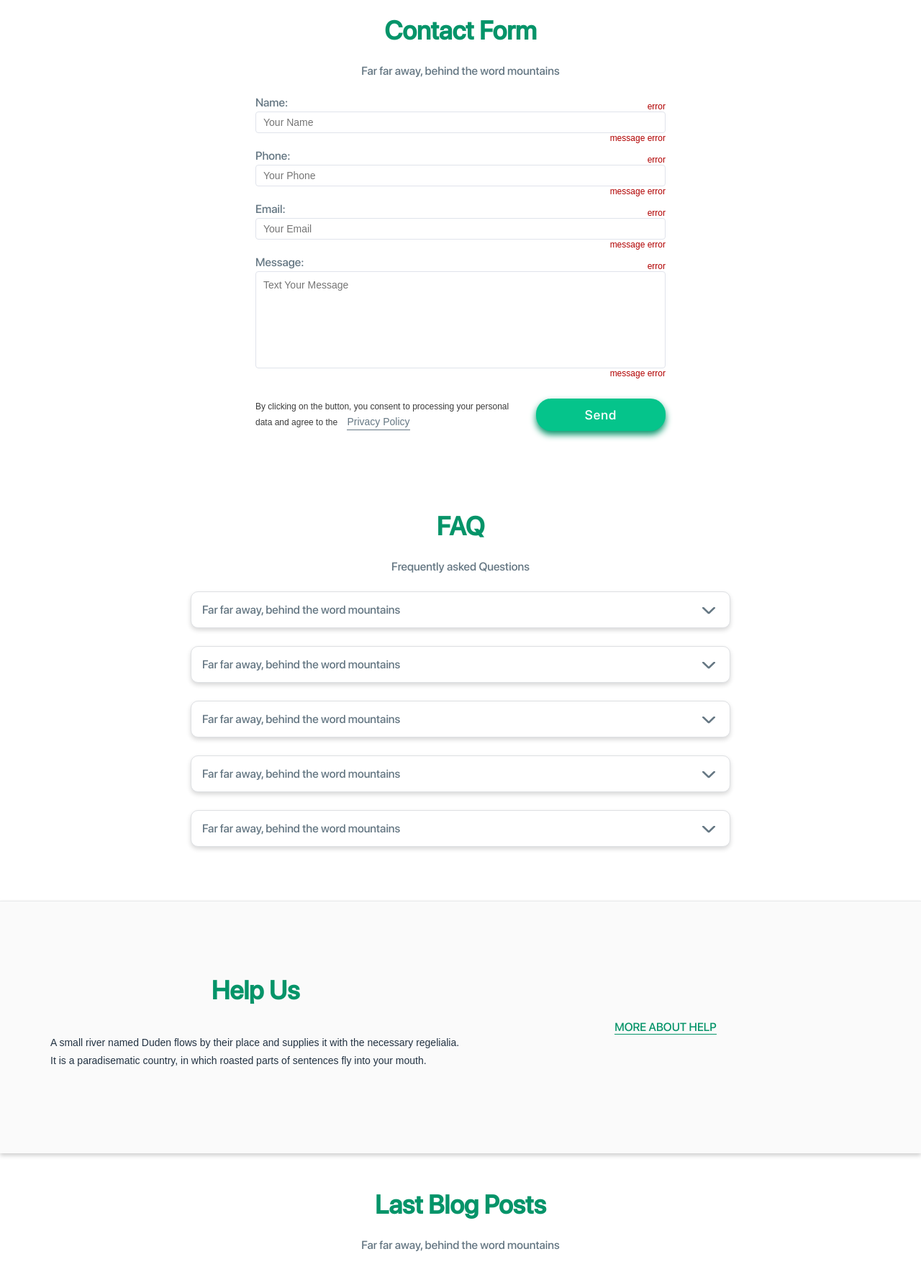
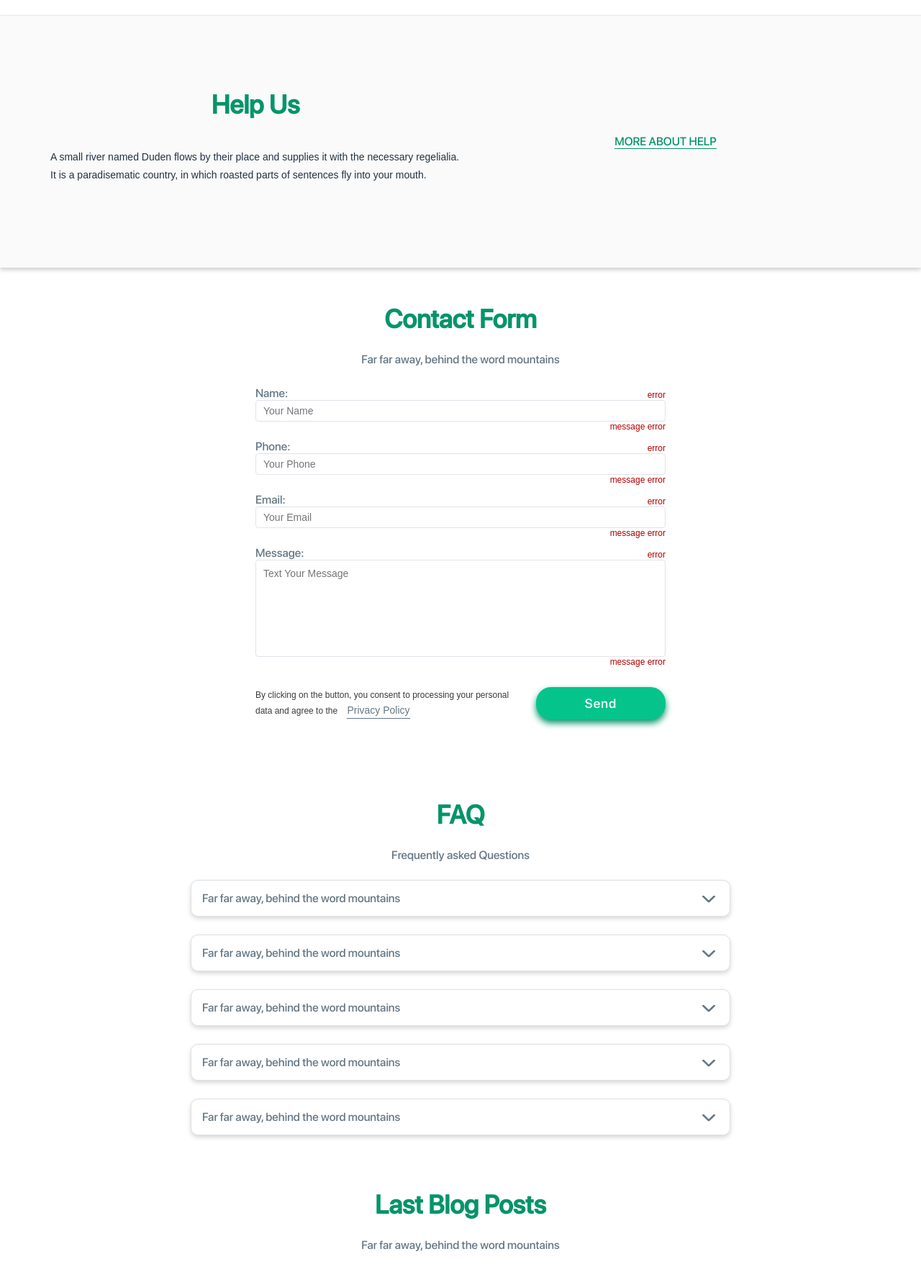
Before and after one commit to vm379/animal-rescue-frontend, a website: page src/html/index.html in a window 1280 px wide. Shown: the part 1600-3368 px from the top of the page at 72% size. Drawn offline with nearby package versions, Linux system fonts and the light colour scheme; files that its build step writes are made by us from their sources; files whose address does not match are found by name.

Commit message:
fixing landing blocks position and some fixing

```diff
--- a/gulp/version.json
+++ b/gulp/version.json
@@ -1,3 +1,3 @@
 {
-    "main": "6ae10cbf2c749eb7e3c961fcf9b9d8f2"
+    "main": "653788e6ac587a4a863708d66d0c941f"
 }
--- a/src/html/index.html
+++ b/src/html/index.html
@@ -210,6 +210,26 @@
 
 
 
+                        </div>
+                    </div>
+                </div>
+            </section>
+
+            <section class="landing-block help">
+                <div class="container">
+                    <div class="help-columns">
+                        <div class="col-1">
+                            <h2 class="title">Help Us</h2>
+
+                            <article class="article">
+                                <p>A small river named Duden flows by their place and supplies it with the necessary
+                                    regelialia. It is a paradisematic country, in which roasted parts of sentences fly
+                                    into your mouth.</p>
+                            </article>
+                        </div>
+
+                        <div class="col-2">
+                            <a href="./help.html" class="link">More about help</a>
                         </div>
                     </div>
                 </div>
@@ -508,26 +528,6 @@
                                     </div>
                                 </div>
                             </div>
-                        </div>
-                    </div>
-                </div>
-            </section>
-
-            <section class="landing-block help">
-                <div class="container">
-                    <div class="help-columns">
-                        <div class="col-1">
-                            <h2 class="title">Help Us</h2>
-
-                            <article class="article">
-                                <p>A small river named Duden flows by their place and supplies it with the necessary
-                                    regelialia. It is a paradisematic country, in which roasted parts of sentences fly
-                                    into your mouth.</p>
-                            </article>
-                        </div>
-
-                        <div class="col-2">
-                            <a href="./help.html" class="link">More about help</a>
                         </div>
                     </div>
                 </div>
--- a/src/scss/landing/_contacts.scss
+++ b/src/scss/landing/_contacts.scss
@@ -1,135 +1,10 @@
 .landing-contact-form {
     position: relative;
 
-    margin: 0 auto;
     max-width: 1920px;
 
     .preloader {}
 }
-
-// .contact-form {
-//     background-color: #F6F8F7;
-//     position: relative;
-
-//     .container {
-//         padding: 0 50px;
-
-//         @include media-breakpoint-only(xxl) {}
-
-//         @include media-breakpoint-only(xl) {}
-
-//         @include media-breakpoint-only(lg) {}
-
-//         @include media-breakpoint-only(md) {
-//             padding: 0 25px;
-//         }
-
-//         @include media-breakpoint-only(sm) {
-//             padding: 0 25px;
-//         }
-
-//         @include media-breakpoint-only(xs) {
-//             padding: 0 25px;
-//         }
-
-//         h2 {
-//             margin: 0;
-//             padding: 60px 0 20px;
-
-//             font-family: 'worksans';
-//             font-style: normal;
-//             font-weight: 700;
-//             font-size: 36px;
-
-//             color: #292E3D;
-//             text-align: center;
-
-//             @include media-breakpoint-only(xxl) {}
-
-//             @include media-breakpoint-only(xl) {}
-
-//             @include media-breakpoint-only(lg) {
-//                 padding: 40px 0 20px;
-//                 font-size: 28px;
-//             }
-
-//             @include media-breakpoint-only(md) {
-//                 padding: 40px 0 20px;
-//                 font-size: 28px;
-//             }
-
-//             @include media-breakpoint-only(sm) {
-//                 padding: 40px 0 20px;
-//                 font-size: 28px;
-//             }
-
-//             @include media-breakpoint-only(xs) {
-//                 padding: 40px 0 20px;
-//                 font-size: 28px;
-//             }
-//         }
-
-//         .text {
-//             width: 592px;
-//             margin: 0 auto;
-//             padding-bottom: 38px;
-
-//             @include media-breakpoint-only(xxl) {}
-
-//             @include media-breakpoint-only(xl) {}
-
-//             @include media-breakpoint-only(lg) {
-//                 font-size: 18px;
-//             }
-
-//             @include media-breakpoint-only(md) {}
-
-//             @include media-breakpoint-only(sm) {
-//                 width: auto;
-//             }
-
-//             @include media-breakpoint-only(xs) {
-//                 width: auto;
-//             }
-
-//             p {
-//                 margin: 0;
-//                 padding: 0;
-
-//                 font-family: 'worksans';
-//                 font-style: normal;
-//                 font-weight: 400;
-//                 font-size: 20px;
-
-//                 line-height: 23px;
-//                 text-align: center;
-//                 color: #292E3D;
-
-//                 @include media-breakpoint-only(xxl) {}
-
-//                 @include media-breakpoint-only(xl) {}
-
-//                 @include media-breakpoint-only(lg) {
-//                     font-size: 18px;
-//                 }
-
-//                 @include media-breakpoint-only(md) {
-//                     font-size: 18px;
-//                 }
-
-//                 @include media-breakpoint-only(sm) {
-//                     font-size: 18px;
-//                 }
-
-//                 @include media-breakpoint-only(xs) {
-//                     font-size: 18px;
-//                 }
-//             }
-//         }
-//     }
-
-//     .preloader {}
-// }
 
 .form {
     width: 50%;
@@ -230,6 +105,7 @@
 
         display: flex;
         flex-direction: row;
+        align-items: flex-end;
 
         .col-1 {
             flex-basis: 200px;
@@ -538,6 +414,7 @@
 
                 &:hover {
                     color: #059469;
+                    border-bottom: 1px solid #059469;
                 }
             }
 
--- a/src/scss/landing/_help.scss
+++ b/src/scss/landing/_help.scss
@@ -3,7 +3,6 @@
     border-top: 1px solid #e8eaeb;
     box-shadow: 0 3px 6px rgba(0, 0, 0, .2);
 
-    margin: 0 auto;
     max-width: 1920px;
 
     .container {
--- a/src/scss/landing/_landing.scss
+++ b/src/scss/landing/_landing.scss
@@ -1,7 +1,7 @@
 .landing-block {
     min-height: 350px;
 
-    margin: 50px 0 50px;
+    margin: 50px auto 50px;
 
     .container {
 
```
